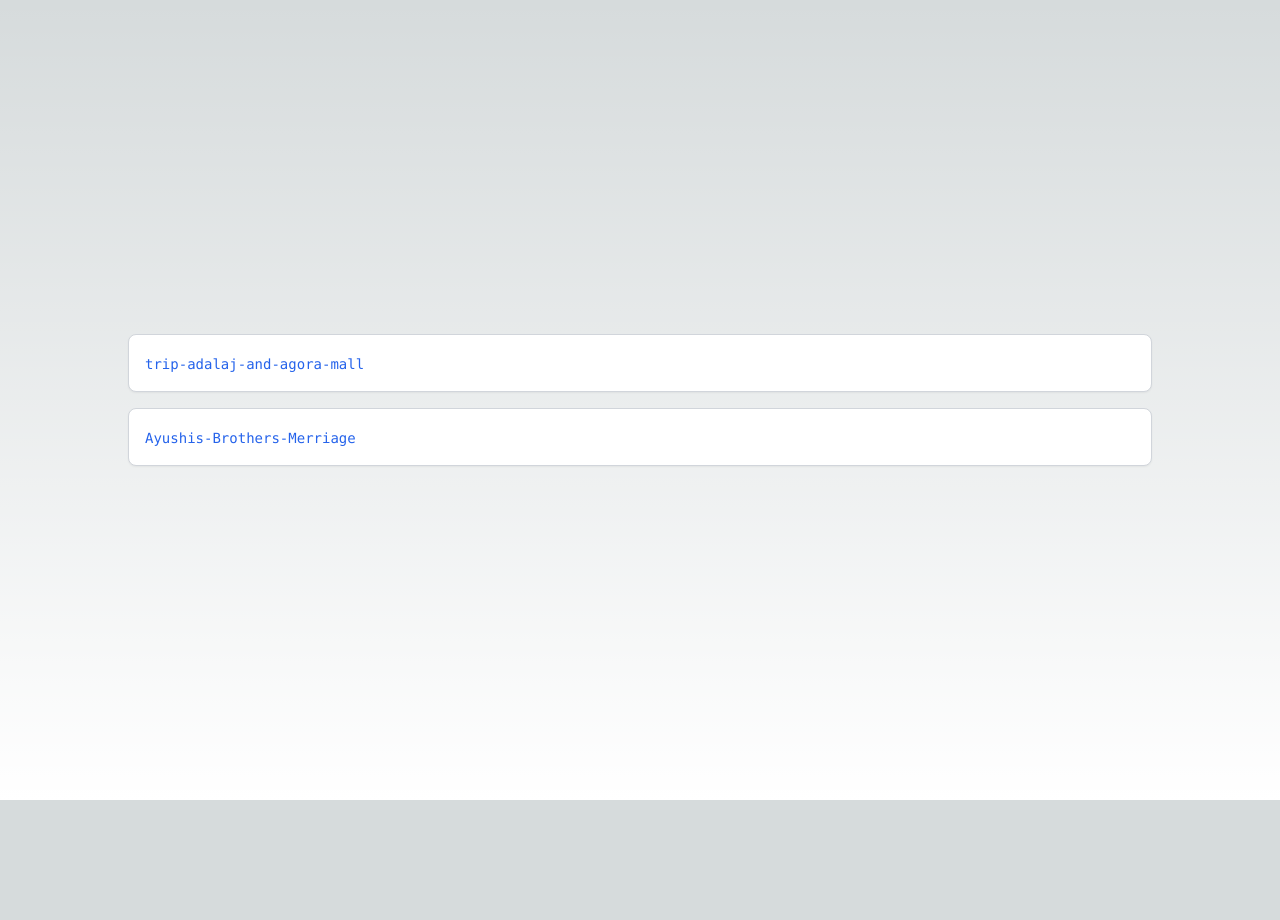
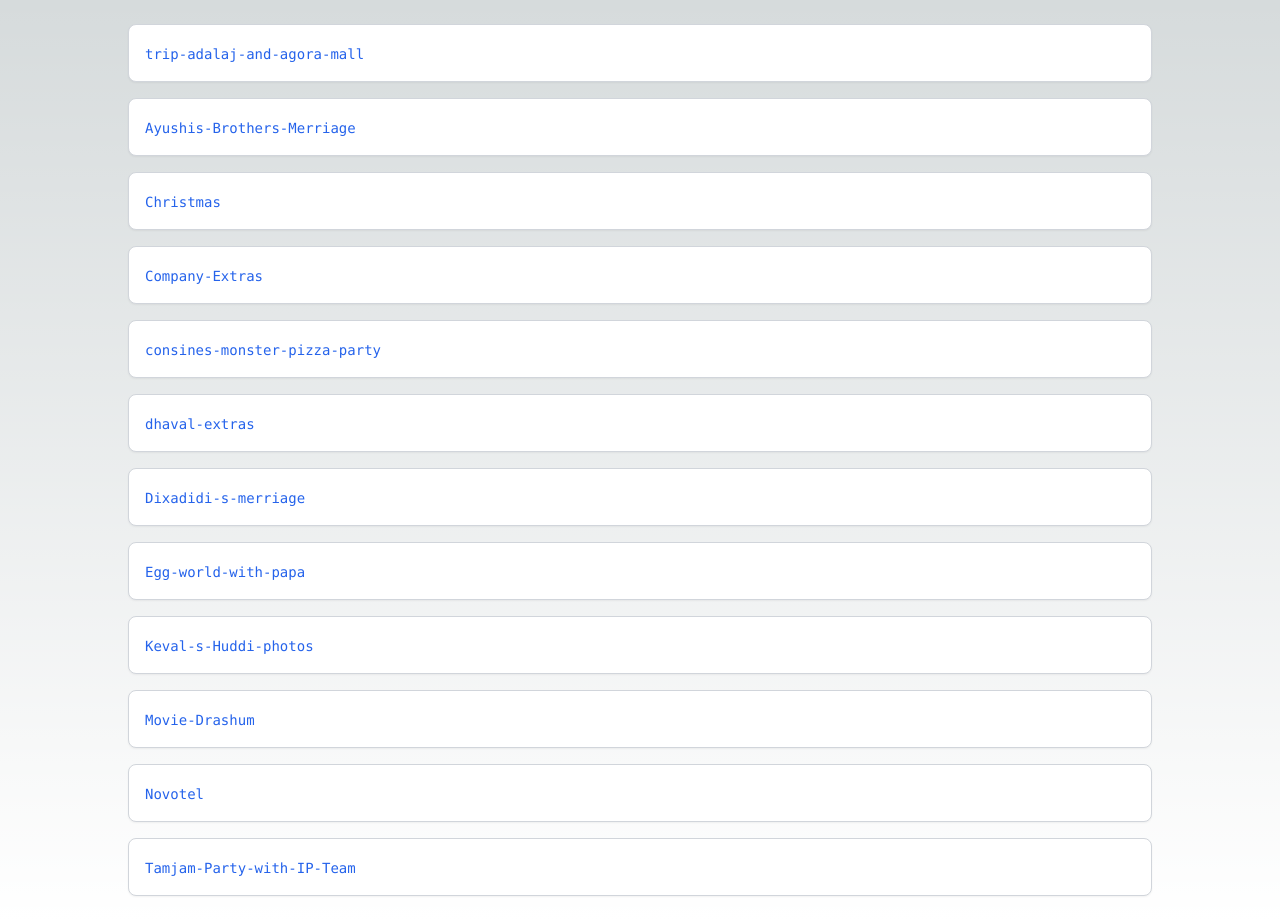
Before and after one commit to memories-2022/memories-2022, a Next.js app: page / in a window 1280 px wide. Before the commit the page ends 800 px from the top, so only its background shows below. Built offline with nearby package versions, Linux system fonts and the light colour scheme.

Commit message:
Update page.tsx

```diff
--- a/src/app/page.tsx
+++ b/src/app/page.tsx
@@ -5,7 +5,17 @@
 export default function Home() {
   const repos = [
     'trip-adalaj-and-agora-mall',
-    'Ayushis-Brothers-Merriage'
+    'Ayushis-Brothers-Merriage',
+    'Christmas',
+    'Company-Extras',
+    'consines-monster-pizza-party',
+    'dhaval-extras',
+    'Dixadidi-s-merriage',
+    'Egg-world-with-papa',
+    'Keval-s-Huddi-photos',
+    'Movie-Drashum',
+    'Novotel',
+    'Tamjam-Party-with-IP-Team'
   ];
 
   return (
```
